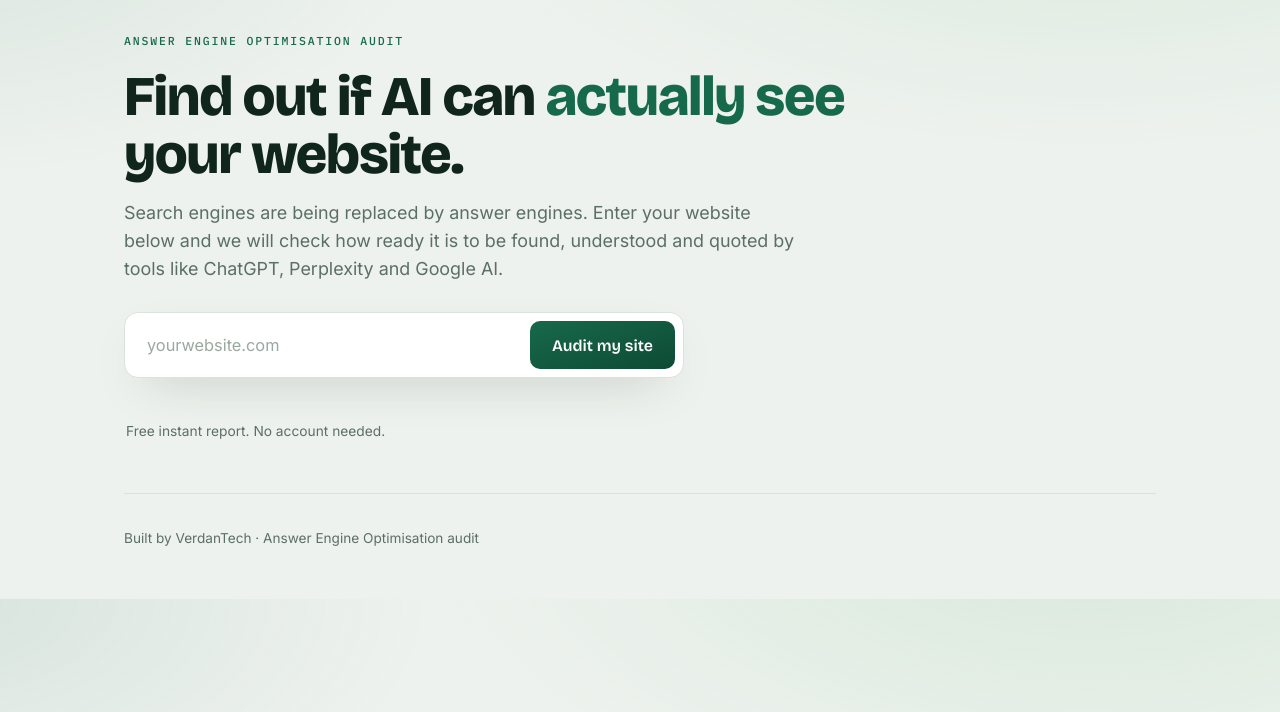
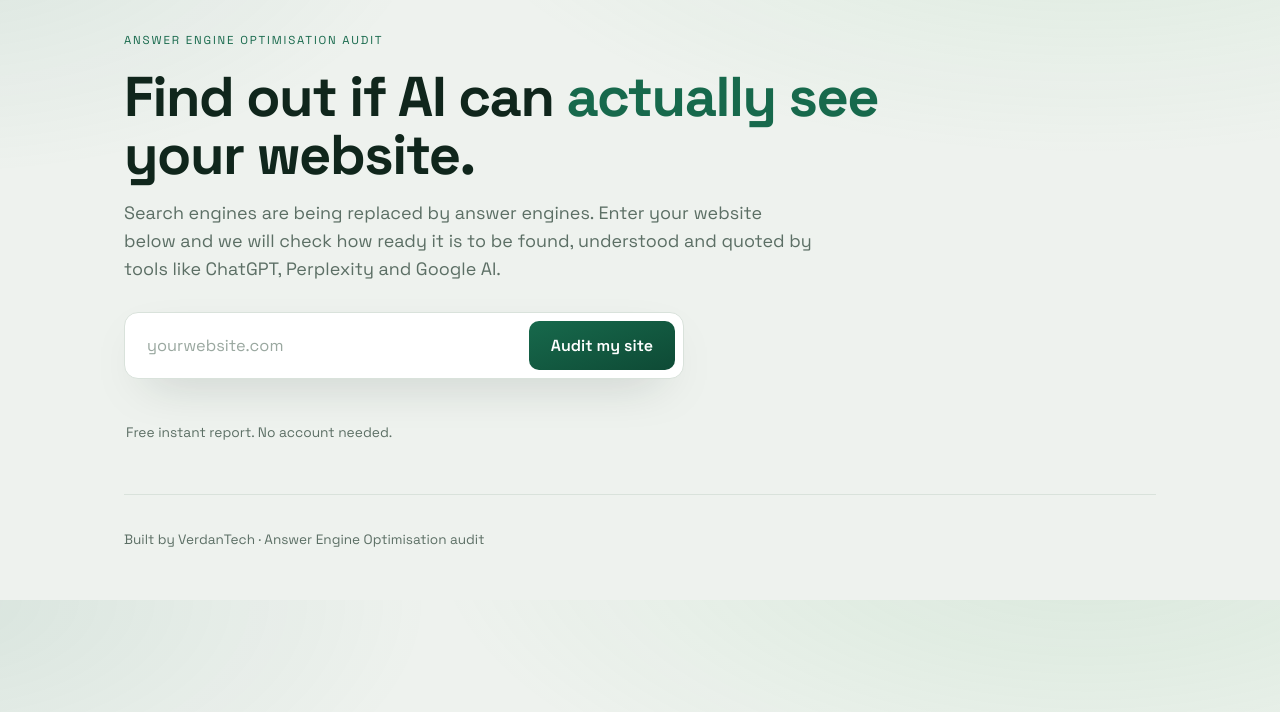
Before and after one commit to alec-cilliers/AEO-Audit, a website: page index.html in a window 1280 px wide. Shown: the part 88-800 px from the top of the page. Drawn offline with nearby package versions, Linux system fonts and the light colour scheme.

Commit message:
Add files via upload

```diff
--- a/index.html
+++ b/index.html
@@ -6,7 +6,7 @@
 <title>AEO Audit by VerdanTech</title>
 <link rel="preconnect" href="https://fonts.googleapis.com" />
 <link rel="preconnect" href="https://fonts.gstatic.com" crossorigin />
-<link href="https://fonts.googleapis.com/css2?family=Bricolage+Grotesque:opsz,wght@12..96,400;12..96,600;12..96,700;12..96,800&family=Inter:wght@400;500;600&family=IBM+Plex+Mono:wght@500;600&display=swap" rel="stylesheet" />
+<link href="https://fonts.googleapis.com/css2?family=Space+Grotesk:wght@400;500;600;700&display=swap" rel="stylesheet" />
 <style>
   /* =========================================================
      VerdanTech AEO Audit — theme tokens
@@ -27,9 +27,9 @@
     --shadow:        0 18px 50px -24px rgba(16, 38, 28, 0.35);
     --radius:        18px;
     --maxw:          1080px;
-    --display: "Bricolage Grotesque", system-ui, sans-serif;
-    --body:    "Inter", system-ui, sans-serif;
-    --mono:    "IBM Plex Mono", ui-monospace, monospace;
+    --display: "Space Grotesk", system-ui, sans-serif;
+    --body:    "Space Grotesk", system-ui, sans-serif;
+    --mono:    "Space Grotesk", ui-monospace, monospace;
   }
 
   * { box-sizing: border-box; }
@@ -137,7 +137,7 @@
   .gauge-wrap { justify-self: center; position: relative; width: 240px; height: 200px; }
   .gauge-num {
     position: absolute; inset: 0; display: flex; flex-direction: column;
-    align-items: center; justify-content: center; padding-top: 24px;
+    align-items: center; justify-content: center; padding-top: 62px;
   }
   .gauge-num b {
     font-family: var(--mono); font-weight: 600; font-size: 3.5rem; line-height: 1;
```
